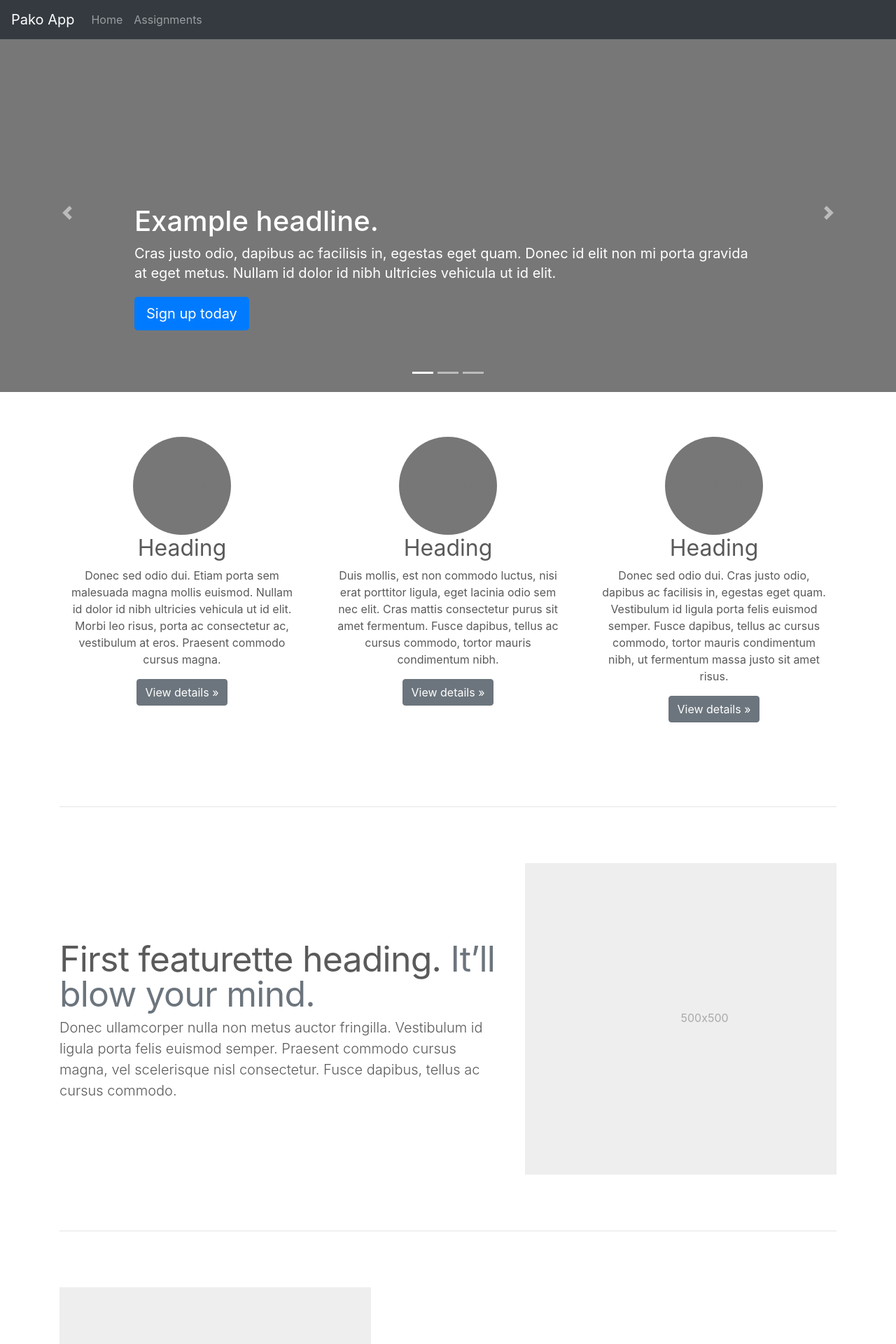
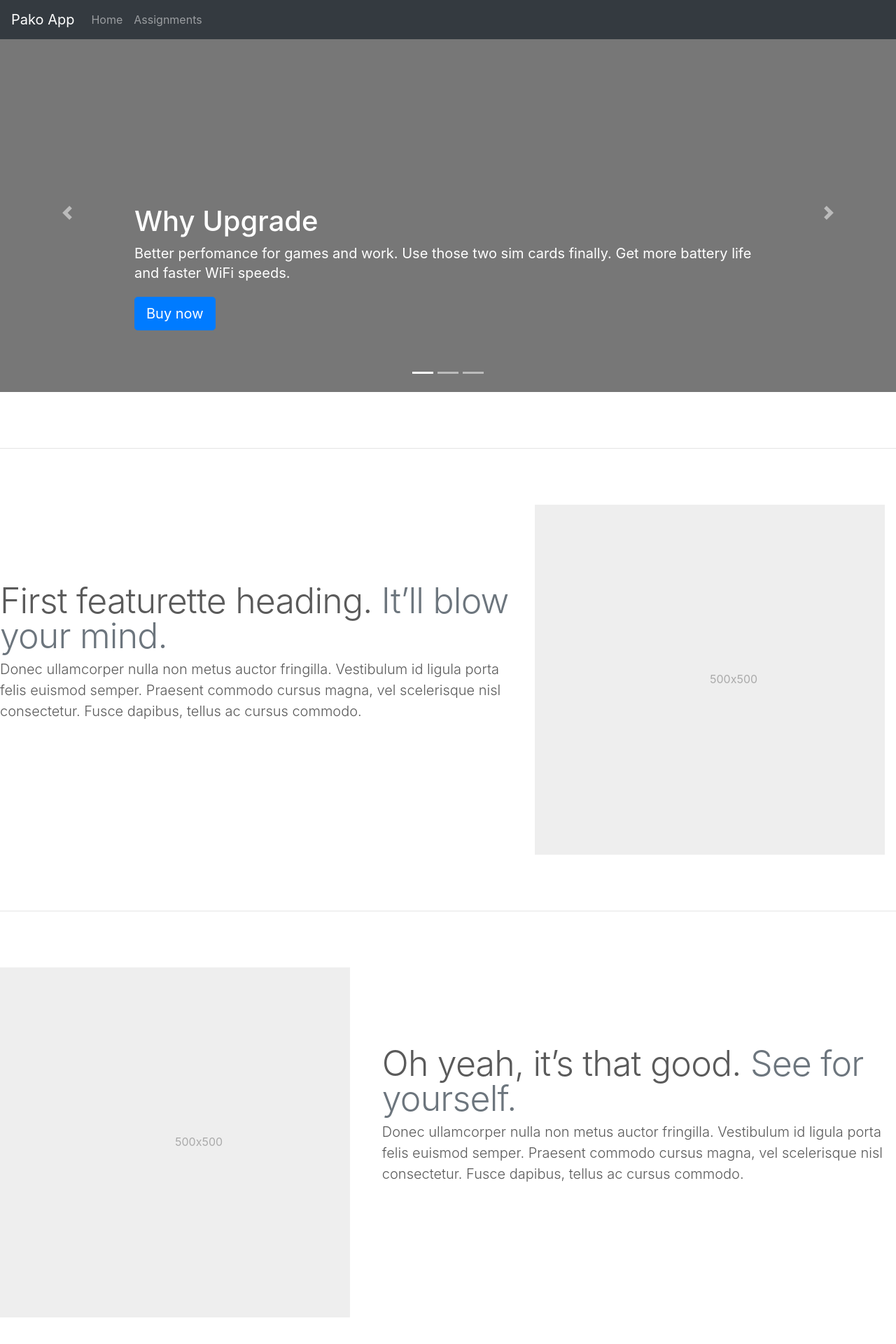
Before and after one commit to gongorafrancisco/cse341-home, a PHP site: page /index.php in a window 1280 px wide. Shown: the top 1920 px of the page at 70% size. Run offline with PHP 8.4, Linux system fonts and the light colour scheme.

Commit message:
working with overall styles

```diff
--- a/web/assignments.php
+++ b/web/assignments.php
@@ -8,7 +8,7 @@
     <body>
 
         <?php include $_SERVER['DOCUMENT_ROOT'].'/common/header.php';?>
-        <main>
+        <main role="main" class=".container-fluid">
             <h1 class="display-1">Coming Soon</h1>
         </main>
         <?php include $_SERVER['DOCUMENT_ROOT'].'/common/footer.php';?>
--- a/web/common/footer.php
+++ b/web/common/footer.php
@@ -1,4 +1,6 @@
-<footer class="container">
+<footer class="footer mt-auto py-3">
+  <div class="container">
     <p class="float-right"><a href="#">Back to top</a></p>
     <p>&copy; 2017-2019 Company, Inc. &middot; <a href="#">Privacy</a> &middot; <a href="#">Terms</a></p>
+</div>
   </footer>
--- a/web/common/header.php
+++ b/web/common/header.php
@@ -7,7 +7,7 @@
     <div class="collapse navbar-collapse" id="navbarCollapse">
       <ul class="navbar-nav mr-auto">
         <li class="nav-item">
-          <a class="nav-link" href="?page=index">Home</a>
+          <a class="nav-link" href="/">Home</a>
         </li>
         <li class="nav-item">
           <a class="nav-link" href="?page=assingments">Assignments</a>
--- a/web/index.php
+++ b/web/index.php
@@ -8,7 +8,7 @@
     <body>
 
         <?php include $_SERVER['DOCUMENT_ROOT'].'/common/header.php';?>
-        <main role="main">
+        <main role="main" class=".container-fluid">
 
 <div id="myCarousel" class="carousel slide" data-ride="carousel">
   <ol class="carousel-indicators">
@@ -21,9 +21,9 @@
       <svg class="bd-placeholder-img" width="100%" height="100%" xmlns="http://www.w3.org/2000/svg" preserveAspectRatio="xMidYMid slice" focusable="false" role="img"><rect width="100%" height="100%" fill="#777"/></svg>
       <div class="container">
         <div class="carousel-caption text-left">
-          <h1>Example headline.</h1>
-          <p>Cras justo odio, dapibus ac facilisis in, egestas eget quam. Donec id elit non mi porta gravida at eget metus. Nullam id dolor id nibh ultricies vehicula ut id elit.</p>
-          <p><a class="btn btn-lg btn-primary" href="#" role="button">Sign up today</a></p>
+          <h1>Why Upgrade</h1>
+          <p>Better perfomance for games and work. Use those two sim cards finally. Get more battery life and faster WiFi speeds.</p>
+          <p><a class="btn btn-lg btn-primary" href="#" role="button">Buy now</a></p>
         </div>
       </div>
     </div>
@@ -31,19 +31,9 @@
       <svg class="bd-placeholder-img" width="100%" height="100%" xmlns="http://www.w3.org/2000/svg" preserveAspectRatio="xMidYMid slice" focusable="false" role="img"><rect width="100%" height="100%" fill="#777"/></svg>
       <div class="container">
         <div class="carousel-caption">
-          <h1>Another example headline.</h1>
-          <p>Cras justo odio, dapibus ac facilisis in, egestas eget quam. Donec id elit non mi porta gravida at eget metus. Nullam id dolor id nibh ultricies vehicula ut id elit.</p>
+          <h1>Tech Specs</h1>
+          <p>Better display. Faster chip. Enhanced camera. Water resistant. Want more?</p>
           <p><a class="btn btn-lg btn-primary" href="#" role="button">Learn more</a></p>
-        </div>
-      </div>
-    </div>
-    <div class="carousel-item">
-      <svg class="bd-placeholder-img" width="100%" height="100%" xmlns="http://www.w3.org/2000/svg" preserveAspectRatio="xMidYMid slice" focusable="false" role="img"><rect width="100%" height="100%" fill="#777"/></svg>
-      <div class="container">
-        <div class="carousel-caption text-right">
-          <h1>One more for good measure.</h1>
-          <p>Cras justo odio, dapibus ac facilisis in, egestas eget quam. Donec id elit non mi porta gravida at eget metus. Nullam id dolor id nibh ultricies vehicula ut id elit.</p>
-          <p><a class="btn btn-lg btn-primary" href="#" role="button">Browse gallery</a></p>
         </div>
       </div>
     </div>
@@ -57,36 +47,6 @@
     <span class="sr-only">Next</span>
   </a>
 </div>
-
-
-<!-- Marketing messaging and featurettes
-================================================== -->
-<!-- Wrap the rest of the page in another container to center all the content. -->
-
-<div class="container marketing">
-
-  <!-- Three columns of text below the carousel -->
-  <div class="row">
-    <div class="col-lg-4">
-      <svg class="bd-placeholder-img rounded-circle" width="140" height="140" xmlns="http://www.w3.org/2000/svg" preserveAspectRatio="xMidYMid slice" focusable="false" role="img" aria-label="Placeholder: 140x140"><title>Placeholder</title><rect width="100%" height="100%" fill="#777"/><text x="50%" y="50%" fill="#777" dy=".3em">140x140</text></svg>
-      <h2>Heading</h2>
-      <p>Donec sed odio dui. Etiam porta sem malesuada magna mollis euismod. Nullam id dolor id nibh ultricies vehicula ut id elit. Morbi leo risus, porta ac consectetur ac, vestibulum at eros. Praesent commodo cursus magna.</p>
-      <p><a class="btn btn-secondary" href="#" role="button">View details &raquo;</a></p>
-    </div><!-- /.col-lg-4 -->
-    <div class="col-lg-4">
-      <svg class="bd-placeholder-img rounded-circle" width="140" height="140" xmlns="http://www.w3.org/2000/svg" preserveAspectRatio="xMidYMid slice" focusable="false" role="img" aria-label="Placeholder: 140x140"><title>Placeholder</title><rect width="100%" height="100%" fill="#777"/><text x="50%" y="50%" fill="#777" dy=".3em">140x140</text></svg>
-      <h2>Heading</h2>
-      <p>Duis mollis, est non commodo luctus, nisi erat porttitor ligula, eget lacinia odio sem nec elit. Cras mattis consectetur purus sit amet fermentum. Fusce dapibus, tellus ac cursus commodo, tortor mauris condimentum nibh.</p>
-      <p><a class="btn btn-secondary" href="#" role="button">View details &raquo;</a></p>
-    </div><!-- /.col-lg-4 -->
-    <div class="col-lg-4">
-      <svg class="bd-placeholder-img rounded-circle" width="140" height="140" xmlns="http://www.w3.org/2000/svg" preserveAspectRatio="xMidYMid slice" focusable="false" role="img" aria-label="Placeholder: 140x140"><title>Placeholder</title><rect width="100%" height="100%" fill="#777"/><text x="50%" y="50%" fill="#777" dy=".3em">140x140</text></svg>
-      <h2>Heading</h2>
-      <p>Donec sed odio dui. Cras justo odio, dapibus ac facilisis in, egestas eget quam. Vestibulum id ligula porta felis euismod semper. Fusce dapibus, tellus ac cursus commodo, tortor mauris condimentum nibh, ut fermentum massa justo sit amet risus.</p>
-      <p><a class="btn btn-secondary" href="#" role="button">View details &raquo;</a></p>
-    </div><!-- /.col-lg-4 -->
-  </div><!-- /.row -->
-
 
   <!-- START THE FEATURETTES -->
 
```
